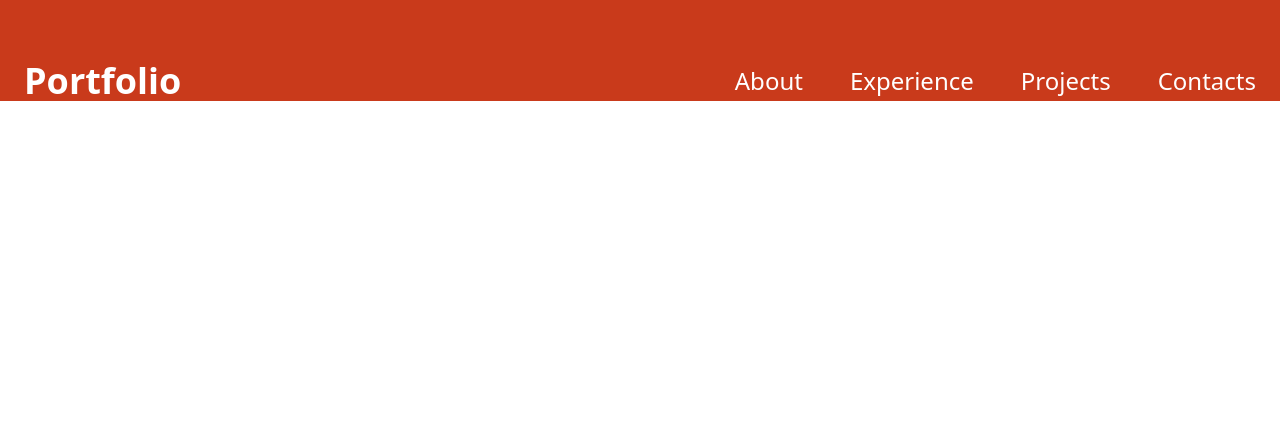
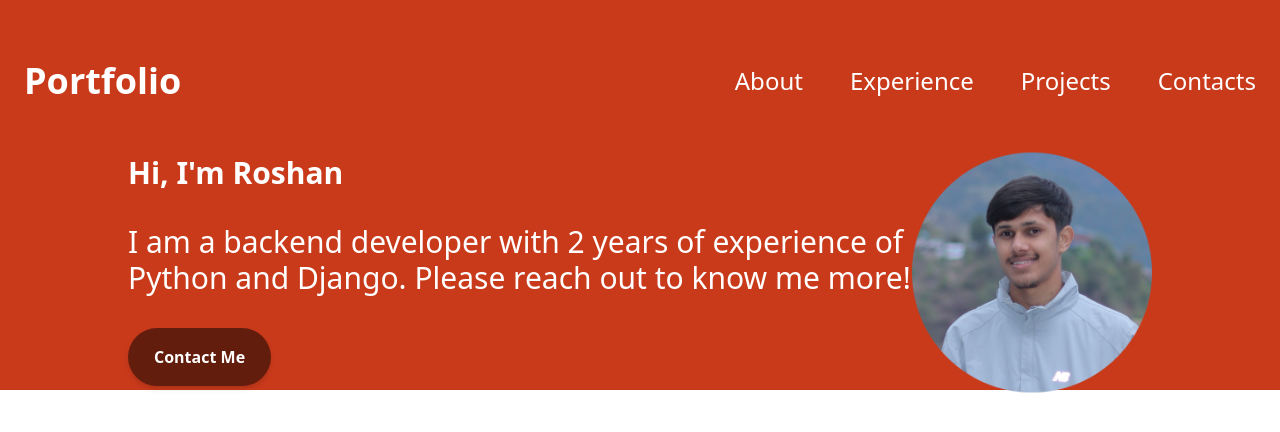
Before and after one commit to Roshan4004/portfolio-react, a React (Vite) app: page / in a window 1280 px wide. Shown: the top 432 px of the page. Built offline with nearby package versions, Linux system fonts and the light colour scheme.

Commit message:
Worked on intro part, also added animation for image

```diff
--- a/src/App.jsx
+++ b/src/App.jsx
@@ -1,10 +1,12 @@
 import { useState } from 'react'
 import Navbar from './components/navbar/Navbar'
+import Intro from './components/Intro/Intro'
 
 function App() {
   return (
     <div className='w-full h-full bg-primary'>
       <Navbar/>
+      <Intro/>
     </div>
   )
 }
--- /dev/null
+++ b/src/components/Intro/Intro.jsx
@@ -0,0 +1,23 @@
+import React from 'react'
+import {getImageUrl} from '../../utils'
+
+const Intro = () => {
+  return (
+    <>
+      <section className={`2xl:relative 2xl:flex 2xl:items-center 2xl:justify-between 2xl:mt-[49px] 2xl:z-2 2xl:mx-[10%]`}>
+        <div className={`2xl:flex 2xl:flex-col 2xl:items-start 2xl:text-main 2xl:z-1`}>
+            <h1 className={`2xl:text-3xl 2xl:font-bold 2xl:mb-[33px]`}>Hi, I'm Roshan</h1>
+            <p className={`2xl:text-3xl 2xl:mb-[32px]`}>I am a backend developer with 2 years of experience of Python and Django. Please reach out to
+                 know me more!</p>
+            <a className={`2xl:no-underline 2xl:bg-secondary 2xl:text-main 2xl:rounded-full 2xl:font-2xl 2xl:font-bold 2xl:py-[17px] 2xl:px-[26px] 2xl:shadow-md`} href='mailto:gautamroshan4004@gmail.com'>Contact Me</a>
+        </div>
+
+        <img className={`2xl:w-[30vh] 2xl:z-2 2xl:animate-floating-image`} src={getImageUrl("intro/myimg.png")} alt="myimage"></img>
+        <div/>
+        <div/>
+      </section>
+    </>
+  )
+}
+
+export default Intro
--- a/tailwind.config.js
+++ b/tailwind.config.js
@@ -1,4 +1,7 @@
 /** @type {import('tailwindcss').Config} */
+
+const plugin = require('tailwindcss/plugin')
+
 export default {
   content: [
     "./index.html",
@@ -8,6 +11,16 @@ export default {
     extend: {
       zIndex: {
         '2': '2',
+      },
+      keyframes:{
+        floating:{
+          '0%': { transform: 'translate(0, 0px)' },
+          '50%': { transform: 'translate(0, 10px)' },
+          '100%': { transform: 'translate(0, -0px)' },
+        }
+      },
+      animation:{
+        'floating-image':'floating 3s ease-in-out infinite'
       }
     },
     colors: {
@@ -23,5 +36,13 @@ export default {
       'sm': {'max': '639px'},
     },
   },
-  plugins: [],
+  plugins: [
+    plugin(function({ addUtilities }) {
+      addUtilities({
+        '.text-webkit-center': {
+          'text-align': '-webkit-center',
+        },
+      })
+    })
+  ],
 }
```
Also changed, not shown: assets/intro/myimg.png (added), assets/intro/myimgfdsage.JPG (added).
